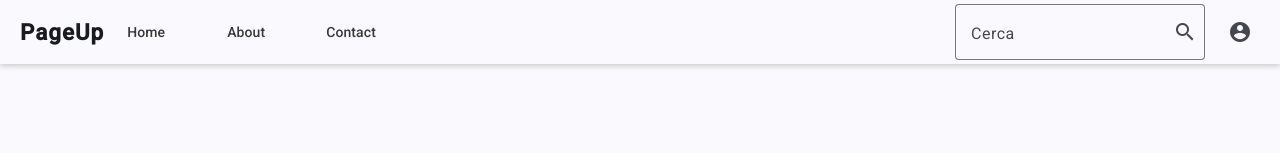
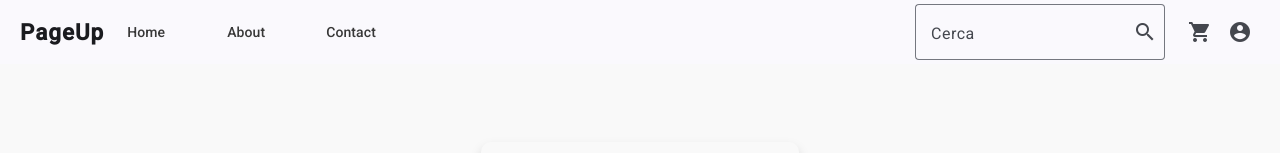
Before and after one commit to palezz02/BooksFrontEnd, an Angular app: page /home in a window 1280 px wide. Before the commit this address led to /. Shown: the top 153 px of the page. Built offline with nearby package versions, Linux system fonts and the light colour scheme; grey boxes are pictures that could not be loaded.

Commit message:
added homePage

```diff
--- a/src/app/app-module.ts
+++ b/src/app/app-module.ts
@@ -24,9 +24,10 @@ import { BookInfo } from './components/book-info/book-info';
 import { BestSeller } from './components/best-seller/best-seller';
 import { provideHttpClient, withFetch } from '@angular/common/http';
 import { PublisherPopup } from './components/publisher-popup/publisher-popup';
+import { Home } from './components/home/home';
 
 @NgModule({
-  declarations: [App, Navbar, Login, CardBook, BookInfo, BestBookCarosel, BestSeller],
+  declarations: [App, Navbar, Login, CardBook, BookInfo, BestBookCarosel, BestSeller, Home],
   imports: [
     BrowserModule,
     AppRoutingModule,
--- a/src/app/app-routing-module.ts
+++ b/src/app/app-routing-module.ts
@@ -6,13 +6,15 @@ import { BestBookCarosel } from './components/best-book-carosel/best-book-carose
 import { authGuard } from './auth/auth-guard-guard';
 import { BookInfo } from './components/book-info/book-info';
 import { BestSeller } from './components/best-seller/best-seller';
+import { Home } from './components/home/home';
 
 const routes: Routes = [
   { path: '', pathMatch: 'full', redirectTo: 'login' },
   { path: 'login', component: Login },
-  { path: 'raccomandation', component: BestBookCarosel }, // , canActivate:[authGuard]
+  // { path: 'raccomandation', component: BestBookCarosel }, // , canActivate:[authGuard]
   { path: 'info', component: BookInfo },
-  { path: 'books', component: BestSeller }
+  // { path: 'books', component: BestSeller },
+  { path: 'home', component: Home }
 ];
 
 @NgModule({
--- a/src/app/components/best-book-carosel/best-book-carosel.css
+++ b/src/app/components/best-book-carosel/best-book-carosel.css
@@ -1,7 +1,7 @@
 .siderContainer {
   display: flex;
   align-items: center;
-  justify-content: center;
+  justify-content: space-between;
   gap: 20px;
   width: 100%;
 }
--- a/src/app/components/best-book-carosel/best-book-carosel.ts
+++ b/src/app/components/best-book-carosel/best-book-carosel.ts
@@ -2,7 +2,7 @@ import { BreakpointObserver, Breakpoints } from '@angular/cdk/layout';
 import { Component } from '@angular/core';
 import { map, Observable, shareReplay } from 'rxjs';
 @Component({
-  selector: 'app-home',
+  selector: 'app-best-book-carosel',
   standalone: false,
   templateUrl: './best-book-carosel.html',
   styleUrl: './best-book-carosel.css',
@@ -28,7 +28,8 @@ export class BestBookCarosel {
       Breakpoints.XSmall,
       Breakpoints.Small,
       Breakpoints.Medium,
-      Breakpoints.Large
+      Breakpoints.Large,
+      Breakpoints.XLarge
     ]).pipe(
       map(result => {
         let cols = 0
@@ -43,6 +44,9 @@ export class BestBookCarosel {
         }
         if (result.breakpoints[Breakpoints.Large]) {
           cols = 4;
+        }
+        if (result.breakpoints[Breakpoints.XLarge]) {
+          cols = 5;
         }
         this.visibleBooks = this.books.slice(0, cols);
 
--- /dev/null
+++ b/src/app/components/home/home.html
@@ -0,0 +1,2 @@
+<app-best-seller></app-best-seller>
+<app-best-book-carosel></app-best-book-carosel>
--- a/src/app/components/navbar/navbar.html
+++ b/src/app/components/navbar/navbar.html
@@ -26,6 +26,11 @@
     </button>
   </mat-form-field>
 
+  <!-- Icona carrello -->
+  <button mat-icon-button>
+    <mat-icon>shopping_cart</mat-icon>
+  </button>
+
   <!-- Icona profilo -->
   <button mat-icon-button>
     <mat-icon>account_circle</mat-icon>
```
Also changed, not shown: src/app/components/home/home.ts (added, +11 -0 lines), src/app/components/home/home.css (added).
